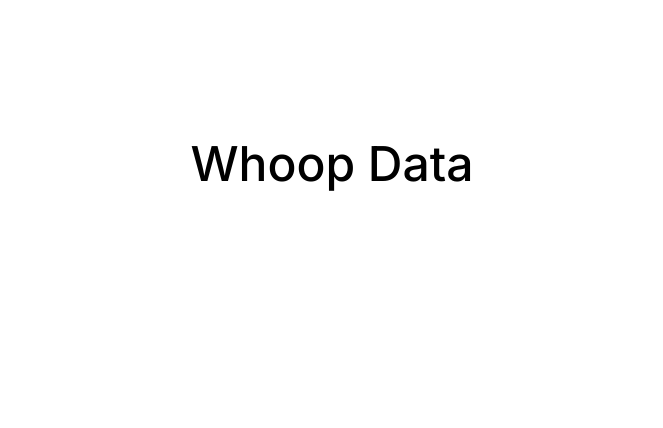
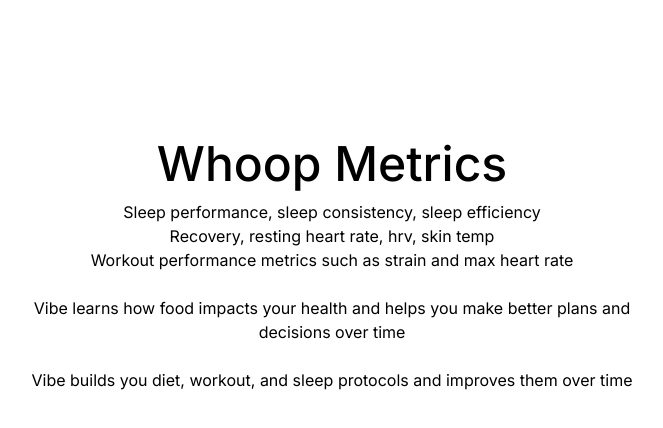
Before and after one commit to jacobtrebil/fresh, a Next.js app: page /whoop in a window 1280 px wide. Shown: the top 428 px of the page, without its empty margins (308-971 px from the left). Built offline with nearby package versions, Linux system fonts and the light colour scheme.

Commit message:
improvements

```diff
--- a/src/app/page.tsx
+++ b/src/app/page.tsx
@@ -12,7 +12,7 @@
   }
 
   const goToHealthGPT = () => {
-    window.location.href = 'https://chat.openai.com/';
+    window.location.href = 'https://chat.openai.com/g/g-T78cMCV5j-vibe-chat';
   }
 
   return (
@@ -20,7 +20,7 @@
       <h1>Vibe</h1>
       <a href="https://chat.openai.com/" target="_blank" ><button className="button">Vibe Chat →</button></a><br></br>
       <button className="button" onClick={goToFoodDetection}>Food Detection →</button><br></br>
-      <button className="button" onClick={goToWhoopData}>Whoop Data →</button><br></br>
+      <button className="button" onClick={goToWhoopData}>Health Impact →</button><br></br>
     </div>
   );
 }
--- a/src/app/whoop/page.tsx
+++ b/src/app/whoop/page.tsx
@@ -6,7 +6,12 @@
 
   return (
     <div className="main">
-      <h1>Whoop Data</h1>
+      <h1>Whoop Metrics</h1>
+      <p>Sleep performance, sleep consistency, sleep efficiency</p>
+      <p>Recovery, resting heart rate, hrv, skin temp</p>
+      <p>Workout performance metrics such as strain and max heart rate</p><br></br>
+      <p>Vibe learns how food impacts your health and helps you make better plans and decisions over time</p><br></br>
+      <p>Vibe builds you diet, workout, and sleep protocols and improves them over time</p>
     </div>
   );
 }
```
